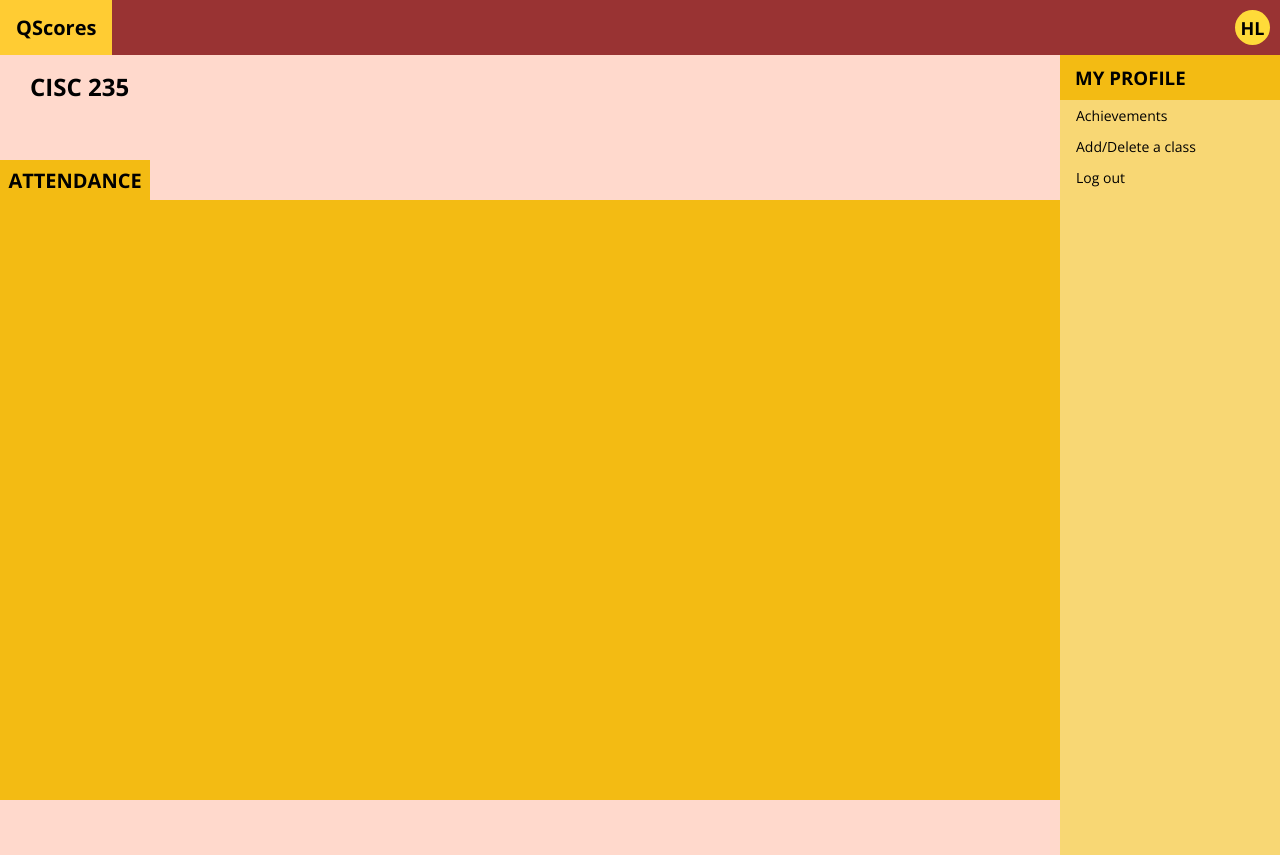
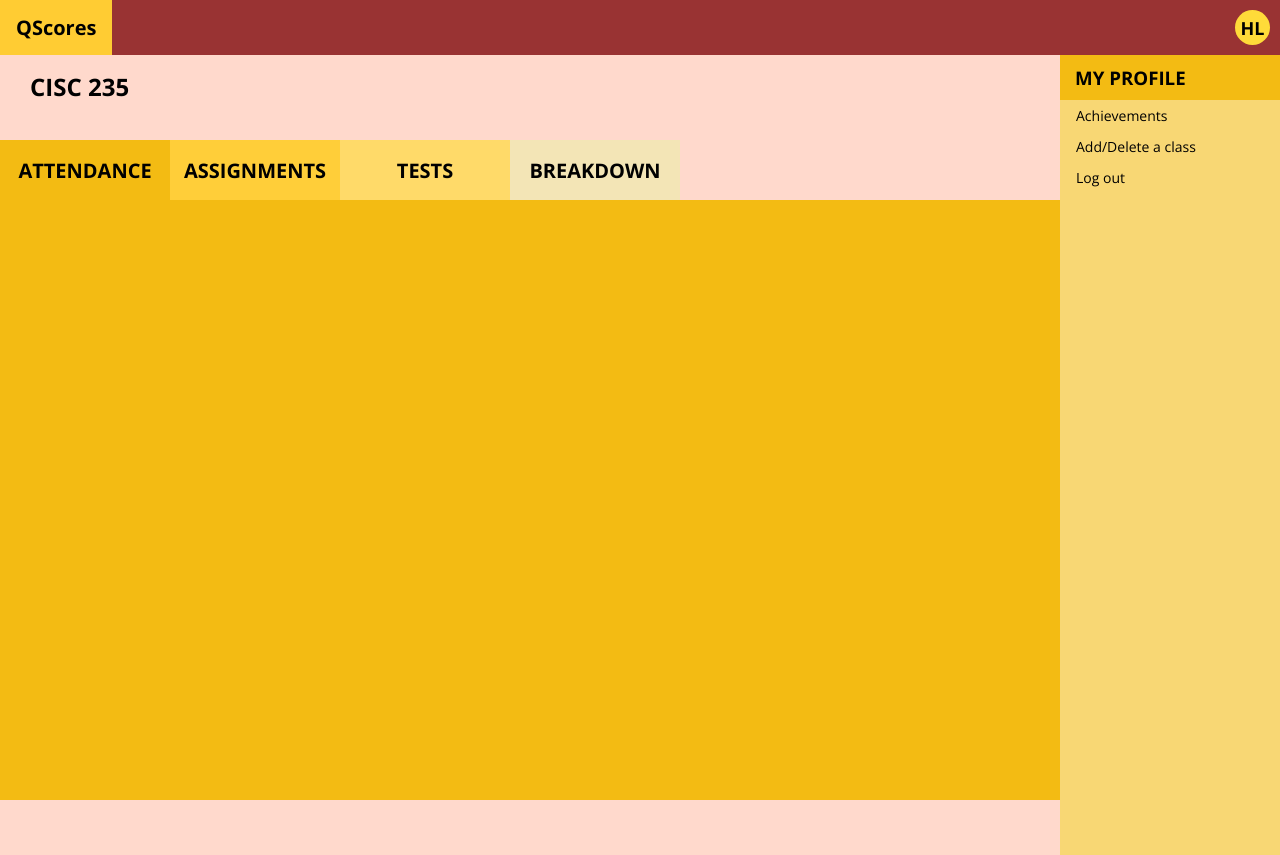
Before and after one commit to JoshGraham14/QHacks, a Flask app: page /classpage in a window 1280 px wide. Run offline with Flask 2, Linux system fonts and the light colour scheme.

Commit message:
Added the 3 new tabs

```diff
--- a/static/styles/styles.css
+++ b/static/styles/styles.css
@@ -245,8 +245,8 @@ body {
 
 .attendance-tab{
     background-color: #f3bb13;
-    height: 40px;
-    width: 150px;
+    height: 60px;
+    width: 170px;
     position: fixed;
     bottom: 75%;
     color:#000000;
@@ -258,10 +258,11 @@ body {
 }
 
 .assignments-tab{
-    background-color: #f3bb13;
-    height: 40px;
-    width: 150px;
-    position: absolute;
+    background-color: #FFCE39;
+    height: 60px;
+    width: 170px;
+    position: fixed;
+    margin-left: 170px;
     bottom: 75%;
     color:#000000;
     font-size: 20px;
@@ -270,3 +271,32 @@ body {
     text-align: center;
     align-items: center;
 }
+.tests-tab {
+    background-color: #FFDA69;
+    height: 60px;
+    width: 170px;
+    position: fixed;
+    margin-left: 340px;
+    bottom: 75%;
+    color:#000000;
+    font-size: 20px;
+    display: flex;
+    justify-content: center;
+    text-align: center;
+    align-items: center;
+}
+
+.breakdown-tab {
+    background-color: #F3E5B6;
+    height: 60px;
+    width: 170px;
+    position: fixed;
+    margin-left: 510px;
+    bottom: 75%;
+    color:#000000;
+    font-size: 20px;
+    display: flex;
+    justify-content: center;
+    text-align: center;
+    align-items: center;
+}
--- a/templates/classpage.html
+++ b/templates/classpage.html
@@ -11,10 +11,17 @@
         <div><strong>ATTENDANCE</strong></div>
     </div>
 
-    <!--
     <div class="assignments-tab">
         <div><strong>ASSIGNMENTS</strong></div>
-    </div> -->
+    </div>
+
+    <div class="tests-tab">
+        <div><strong>TESTS</strong></div>
+    </div>
+
+    <div class="breakdown-tab">
+        <div><strong>BREAKDOWN</strong></div>
+    </div>
 
 
     <div class="big-tab"></div>
```
